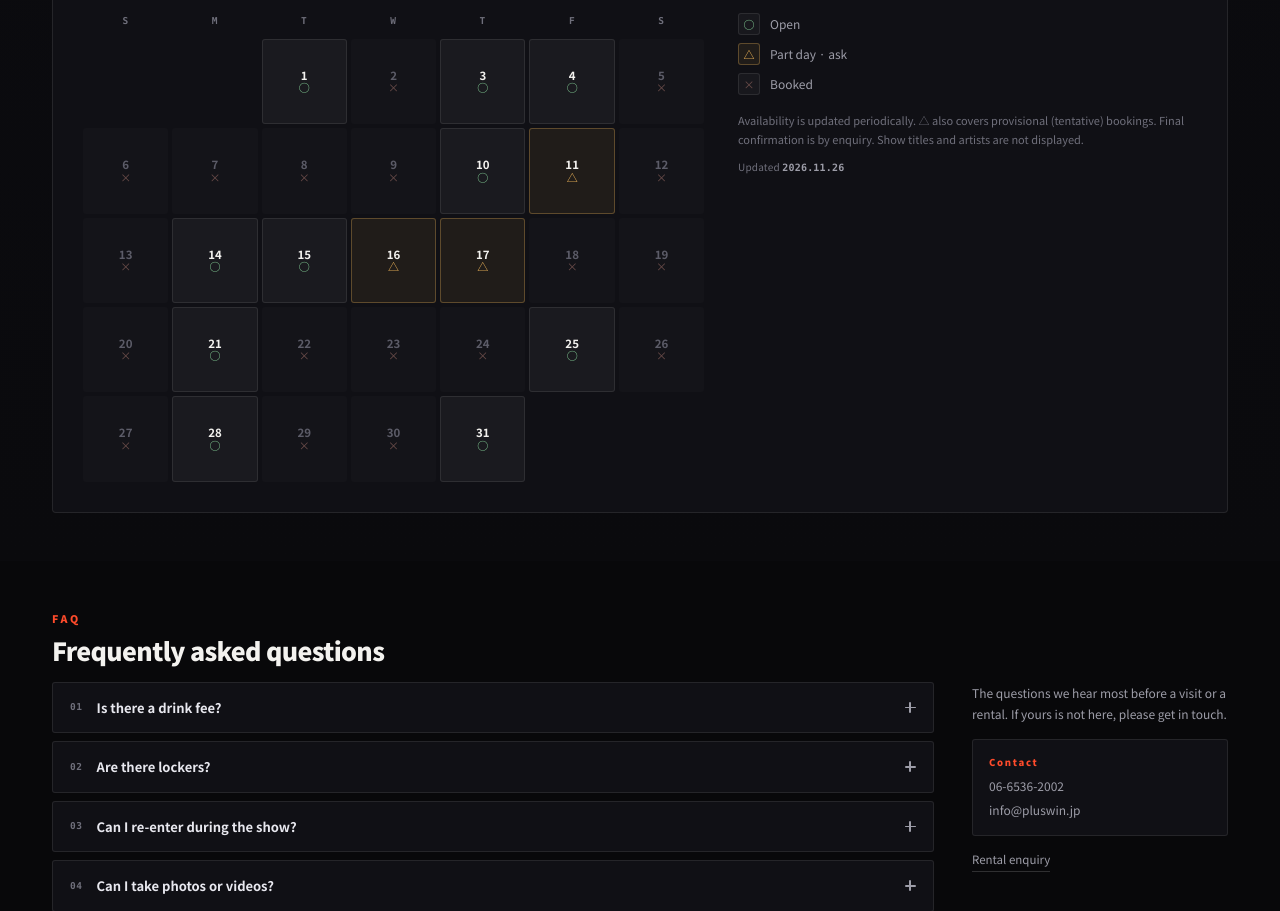
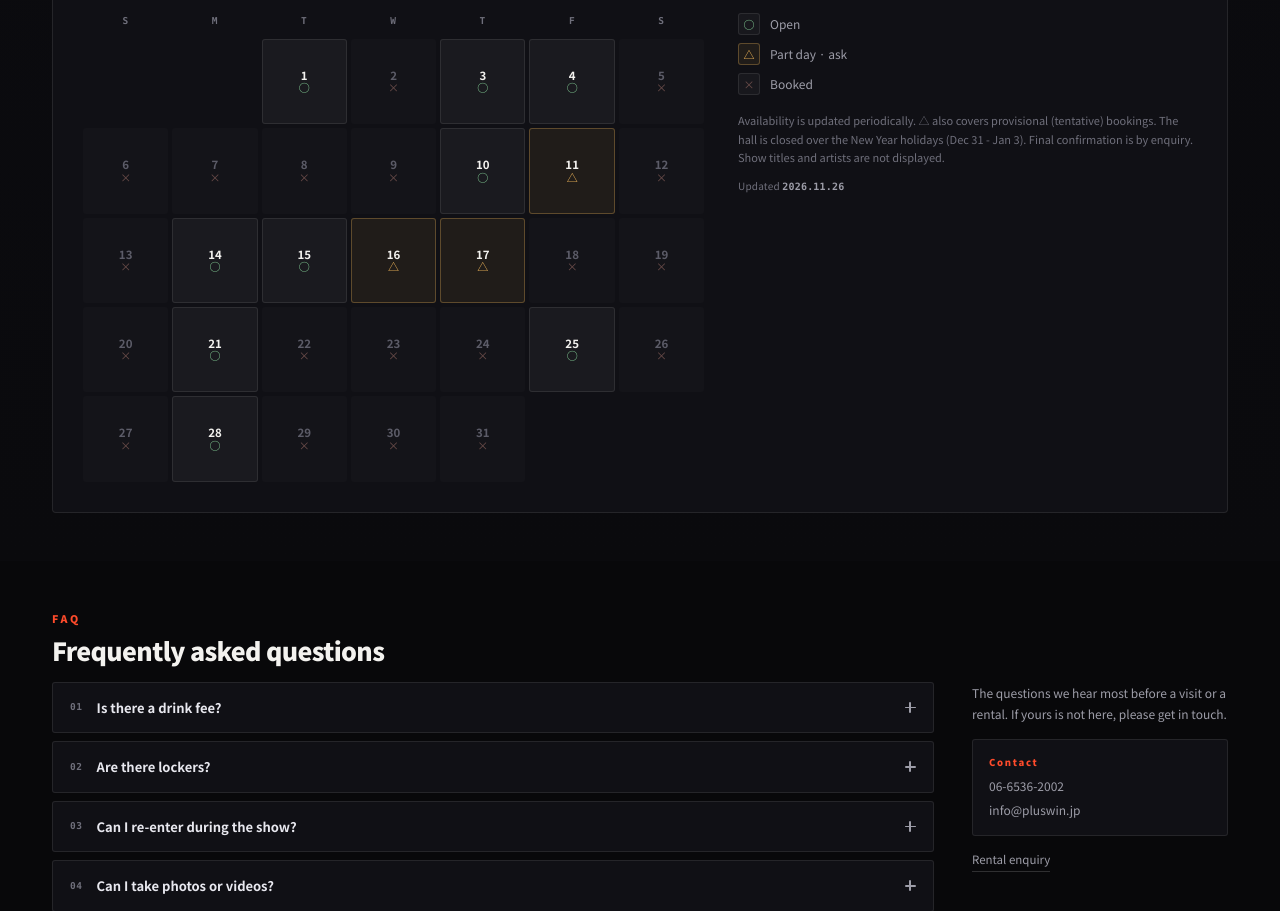
Before and after one commit to hkw8102/-, a plain HTML site: page hall.html in a window 1280 px wide. Shown: the part 4369-5280 px from the top of the page. Drawn offline with Linux system fonts and the light colour scheme.

Commit message:
Availability: New Year closure 12/31-1/3 always ×, noted in the legend; fonts re-subset

```diff
--- a/assets/js/hall-availability.js
+++ b/assets/js/hall-availability.js
@@ -2,7 +2,7 @@
    Generated from the hall's own booking calendar by work/gen_availability.py.
    No event titles, artists or client names are stored in this file.
    o = open · d = part of the day booked, or provisional (仮予約) only / by consultation
-   · x = booked for the whole day.
+   · x = booked for the whole day, or the New Year closure (12/31 - 1/3).
    Regenerate after the calendar changes; the page shows the generated date. */
-const HALL_AVAILABILITY = {"2026-12":{"1":"o","2":"x","3":"o","4":"o","5":"x","6":"x","7":"x","8":"x","9":"x","10":"o","11":"d","12":"x","13":"x","14":"o","15":"o","16":"d","17":"d","18":"x","19":"x","20":"x","21":"o","22":"x","23":"x","24":"x","25":"o","26":"x","27":"x","28":"o","29":"x","30":"x","31":"o"},"2027-01":{"1":"o","2":"o","3":"o","4":"o","5":"o","6":"o","7":"o","8":"x","9":"d","10":"x","11":"d","12":"o","13":"o","14":"x","15":"x","16":"x","17":"x","18":"o","19":"o","20":"o","21":"o","22":"o","23":"x","24":"o","25":"o","26":"x","27":"x","28":"x","29":"x","30":"x","31":"x"},"2027-02":{"1":"o","2":"o","3":"o","4":"o","5":"o","6":"o","7":"o","8":"o","9":"o","10":"o","11":"o","12":"o","13":"x","14":"x","15":"o","16":"o","17":"o","18":"o","19":"o","20":"d","21":"d","22":"o","23":"d","24":"o","25":"x","26":"x","27":"d","28":"o"}};
+const HALL_AVAILABILITY = {"2026-12":{"1":"o","2":"x","3":"o","4":"o","5":"x","6":"x","7":"x","8":"x","9":"x","10":"o","11":"d","12":"x","13":"x","14":"o","15":"o","16":"d","17":"d","18":"x","19":"x","20":"x","21":"o","22":"x","23":"x","24":"x","25":"o","26":"x","27":"x","28":"o","29":"x","30":"x","31":"x"},"2027-01":{"1":"x","2":"x","3":"x","4":"o","5":"o","6":"o","7":"o","8":"x","9":"d","10":"x","11":"d","12":"o","13":"o","14":"x","15":"x","16":"x","17":"x","18":"o","19":"o","20":"o","21":"o","22":"o","23":"x","24":"o","25":"o","26":"x","27":"x","28":"x","29":"x","30":"x","31":"x"},"2027-02":{"1":"o","2":"o","3":"o","4":"o","5":"o","6":"o","7":"o","8":"o","9":"o","10":"o","11":"o","12":"o","13":"x","14":"x","15":"o","16":"o","17":"o","18":"o","19":"o","20":"d","21":"d","22":"o","23":"d","24":"o","25":"x","26":"x","27":"d","28":"o"}};
 const HALL_AVAILABILITY_GENERATED = "2026-11-26";
--- a/assets/js/i18n-extra.js
+++ b/assets/js/i18n-extra.js
@@ -237,7 +237,7 @@ Object.assign(T.ja, {
   "avail.open": "空き",
   "avail.part": "一部・要相談",
   "avail.busy": "使用中",
-  "avail.note": "空き状況は定期的に更新しています。△には仮予約（調整中）の日程も含まれます。最終的な可否はお問い合わせください。公演・出演者などの予定内容は表示していません。",
+  "avail.note": "空き状況は定期的に更新しています。△には仮予約（調整中）の日程も含まれます。年末年始（12月31日〜1月3日）は休館です。最終的な可否はお問い合わせください。公演・出演者などの予定内容は表示していません。",
   "avail.generated": "更新日",
   "avail.picked": "希望日をフォームに入れました",
   "avail.prev": "前の月",
@@ -285,7 +285,7 @@ Object.assign(T.ko, {
   "avail.open": "가능",
   "avail.part": "일부·상담",
   "avail.busy": "사용 중",
-  "avail.note": "가능일은 정기적으로 갱신합니다. △에는 가예약(조정 중) 날짜도 포함됩니다. 최종 가능 여부는 문의해 주세요. 공연·출연자 등 일정 내용은 표시하지 않습니다.",
+  "avail.note": "가능일은 정기적으로 갱신합니다. △에는 가예약(조정 중) 날짜도 포함됩니다. 연말연시(12월 31일~1월 3일)는 휴관입니다. 최종 가능 여부는 문의해 주세요. 공연·출연자 등 일정 내용은 표시하지 않습니다.",
   "avail.generated": "갱신일",
   "avail.picked": "희망일을 폼에 입력했습니다",
   "avail.prev": "이전 달",
@@ -333,7 +333,7 @@ Object.assign(T.en, {
   "avail.open": "Open",
   "avail.part": "Part day · ask",
   "avail.busy": "Booked",
-  "avail.note": "Availability is updated periodically. △ also covers provisional (tentative) bookings. Final confirmation is by enquiry. Show titles and artists are not displayed.",
+  "avail.note": "Availability is updated periodically. △ also covers provisional (tentative) bookings. The hall is closed over the New Year holidays (Dec 31 - Jan 3). Final confirmation is by enquiry. Show titles and artists are not displayed.",
   "avail.generated": "Updated",
   "avail.picked": "Date added to the form below",
   "avail.prev": "Previous month",
--- a/hall.html
+++ b/hall.html
@@ -289,7 +289,7 @@
               <li class="is-busy"><i>×</i><span data-i18n="avail.busy">使用中</span></li>
             </ul>
             <div class="avail-picked" id="availPicked" aria-live="polite"></div>
-            <p class="avail-note" data-i18n="avail.note">空き状況は定期的に更新しています。△には仮予約（調整中）の日程も含まれます。最終的な可否はお問い合わせください。公演・出演者などの予定内容は表示していません。</p>
+            <p class="avail-note" data-i18n="avail.note">空き状況は定期的に更新しています。△には仮予約（調整中）の日程も含まれます。年末年始（12月31日〜1月3日）は休館です。最終的な可否はお問い合わせください。公演・出演者などの予定内容は表示していません。</p>
             <p class="avail-stamp"><span data-i18n="avail.generated">更新日</span> <b id="availGenerated">2026.11.26</b></p>
           </aside>
         </div>
```
Also changed, not shown: assets/fonts/jp-400.woff2, assets/fonts/jp-700.woff2, assets/fonts/jp-900.woff2, assets/fonts/kr-400.woff2, assets/fonts/kr-700.woff2, assets/fonts/kr-900.woff2.
